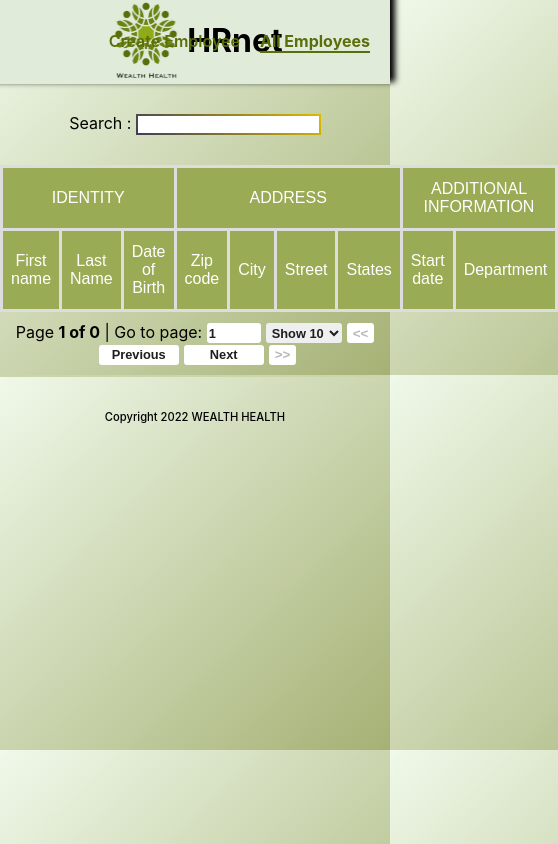
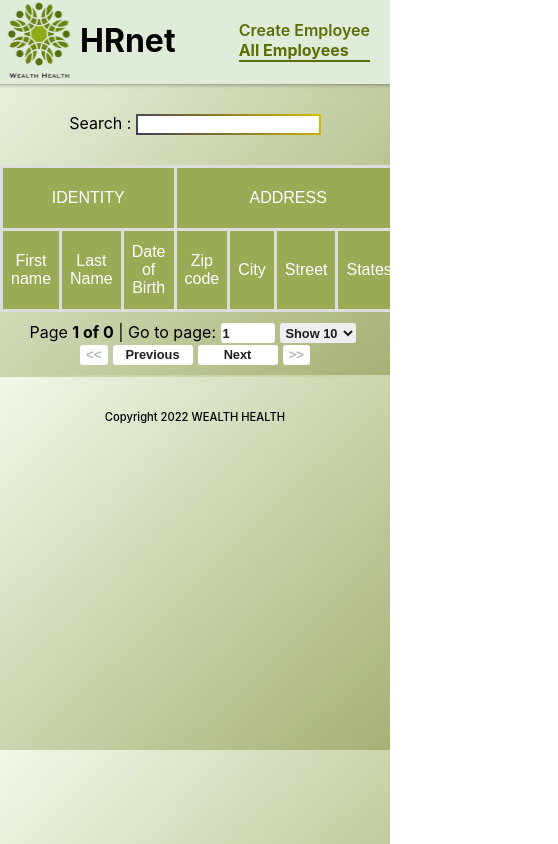
Before and after one commit to OTH21DEV/OxanaTheis_14_27082022, a React (Create React App) app: page /allemployees in a window 390 px wide. Shown: the whole page, 558 px wide, since content can reach past the window. Built offline with nearby package versions, Linux system fonts and the light colour scheme.

Commit message:
version avec media query

```diff
--- a/src/components/Form/form.css
+++ b/src/components/Form/form.css
@@ -4,7 +4,7 @@
   flex-direction: column;
   justify-content: center;
 
-  width: 50%;
+  width: 370px;
   box-shadow: 20px 20px 50px rgba(0, 0, 0, 0.5);
   border-radius: 15px;
   border-top: 1px solid rgba(255, 255, 255, 0.5);
--- a/src/components/Header/header.css
+++ b/src/components/Header/header.css
@@ -1,25 +1,22 @@
 .header {
-    display:flex;
-    align-items: center;
+  display: flex;
+  align-items: center;
   justify-content: center;
   background-color: rgb(225, 235, 217);
   border-bottom: 2px solid rgb(225, 235, 217);
   box-shadow: -2px -9px 6px 7px;
-
 }
-.header img{
-    width:80px;
-    height:80px
+.header img {
+  width: 80px;
+  height: 80px;
 }
-
 
 .nav-links__home,
 .nav-links__all {
-
   text-decoration: none;
   color: #5a6e0a;
   font-weight: 600;
-  margin-right:20px;
+  margin-right: 20px;
 }
 
 .active {
@@ -28,11 +25,23 @@
   color: #5a6e0a;
   font-weight: bold;
   text-decoration: none;
-  margin-right:20px;
+  margin-right: 20px;
 }
 
+.header-nav {
+  position: absolute;
+  right: 0;
+}
 
-.header-nav{
-position:absolute;
-right:0;
+@media all and (min-width: 375px) and (max-width: 800px) {
+  .header {
+    justify-content: unset;
+  }
 }
+@media all and (min-width: 375px) and (max-width: 600px) {
+  .header-nav {
+    display: flex;
+    flex-direction: column;
+    text-align: left;
+  }
+}
--- a/src/components/Table/Table.jsx
+++ b/src/components/Table/Table.jsx
@@ -36,6 +36,7 @@ function Table({ columns, data }) {
   return (
     <>
       <GlobalFilter filter={globalFilter} setFilter={setGlobalFilter} />
+      <div style={{overflowX: "auto"}}>
       <table {...getTableProps()}>
         <thead>
           {headerGroups.map((headerGroup) => (
@@ -62,9 +63,12 @@ function Table({ columns, data }) {
           })}
         </tbody>
       </table>
-
+      </div>
       <div className="wrapper-pagination">
         {/* displays the number of current page */}
+
+<div>
+
         <span>
           Page{" "}
           <strong>
@@ -75,7 +79,7 @@ function Table({ columns, data }) {
         {/* displays the input to set the number of page to go */}
 
         <span>
-          | Go to page:{" "}
+       |  Go to page:{" "}
           <input
             type="number"
             defaultValue={pageIndex + 1}
@@ -87,6 +91,7 @@ function Table({ columns, data }) {
           ></input>
         </span>
 
+
         {/* displays the select with number of rows per page  */}
 
         <select value={pageSize} onChange={(e) => setPageSize(Number(e.target.value))}>
@@ -96,6 +101,8 @@ function Table({ columns, data }) {
             </option>
           ))}
         </select>
+        </div>
+
 
         {/* displays the btn to go to the first page */}
         <button className='btn-skipfirst'onClick={() => gotoPage(0)} disabled={!canPreviousPage}>
--- a/src/components/Table/table.css
+++ b/src/components/Table/table.css
@@ -43,7 +43,6 @@ table th {
   color: #1e1e1e;
   font-weight: bold;
   font-size: 0.8em;
-
 }
 .btn-prev {
   margin: 0 5px;
```
